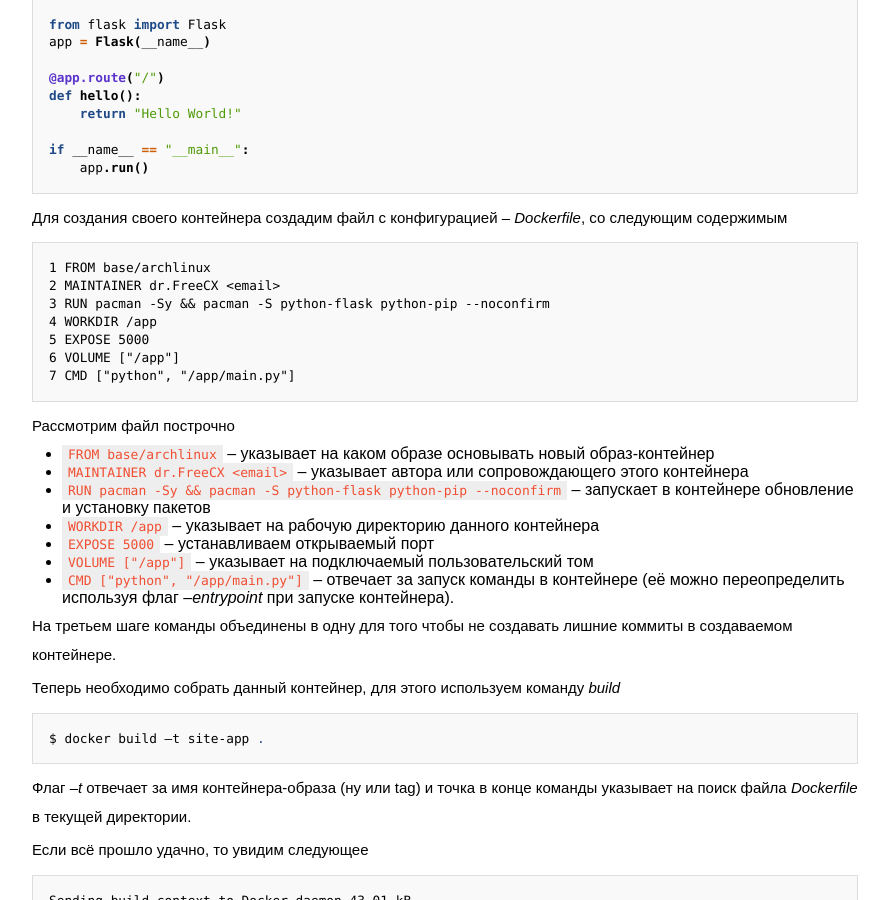
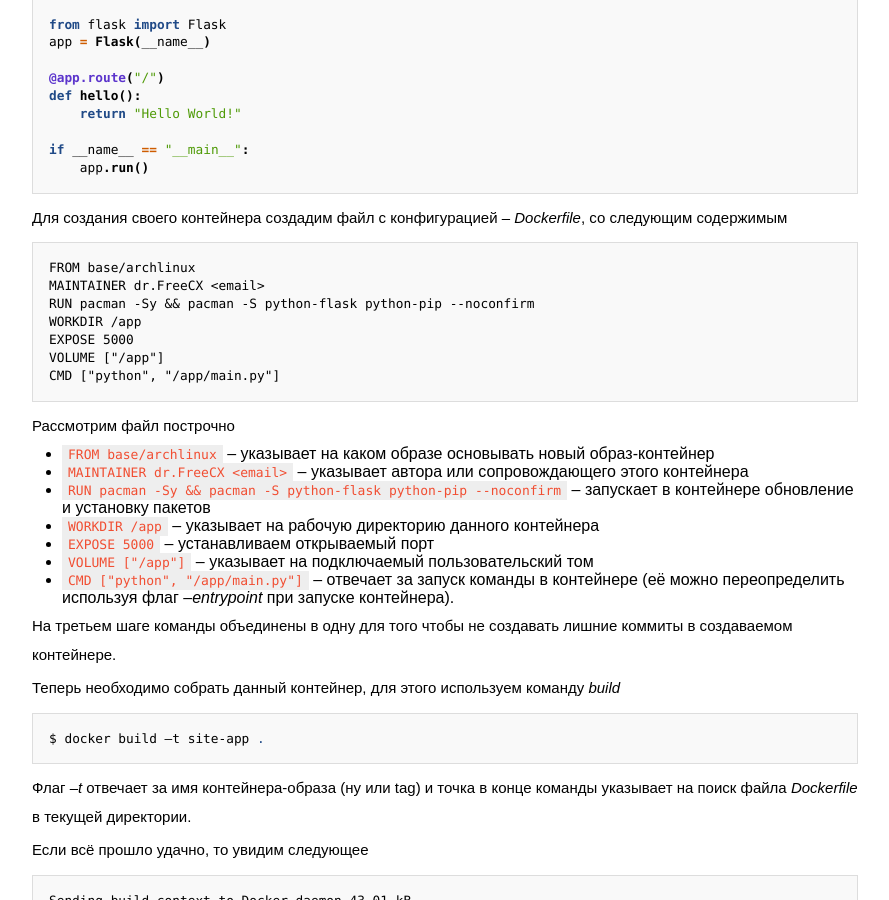
Before and after one commit to FreeCX/freecx.github.io, a Jekyll site: the page built from _posts/2016-02-15-working-with-docker.markdown, in a window 1280 px wide and 900 px high, scrolled down 3384 px. Shown: the whole window, without its empty margins (195-1084 px from the left). Built offline with Jekyll 4.4.1, drawn with Linux system fonts in a browser that asks for light colours; some web fonts are replaced.

Commit message:
[fix] remove unused line numbering

````diff
--- a/_posts/2016-02-15-working-with-docker.markdown
+++ b/_posts/2016-02-15-working-with-docker.markdown
@@ -186,13 +186,13 @@
 Для создания своего контейнера создадим файл с конфигурацией -- *Dockerfile*, со следующим содержимым
 
 ```
-1 FROM base/archlinux
-2 MAINTAINER dr.FreeCX <email>
-3 RUN pacman -Sy && pacman -S python-flask python-pip --noconfirm
-4 WORKDIR /app
-5 EXPOSE 5000
-6 VOLUME ["/app"]
-7 CMD ["python", "/app/main.py"]
+FROM base/archlinux
+MAINTAINER dr.FreeCX <email>
+RUN pacman -Sy && pacman -S python-flask python-pip --noconfirm
+WORKDIR /app
+EXPOSE 5000
+VOLUME ["/app"]
+CMD ["python", "/app/main.py"]
 ```
 
 Рассмотрим файл построчно
````
